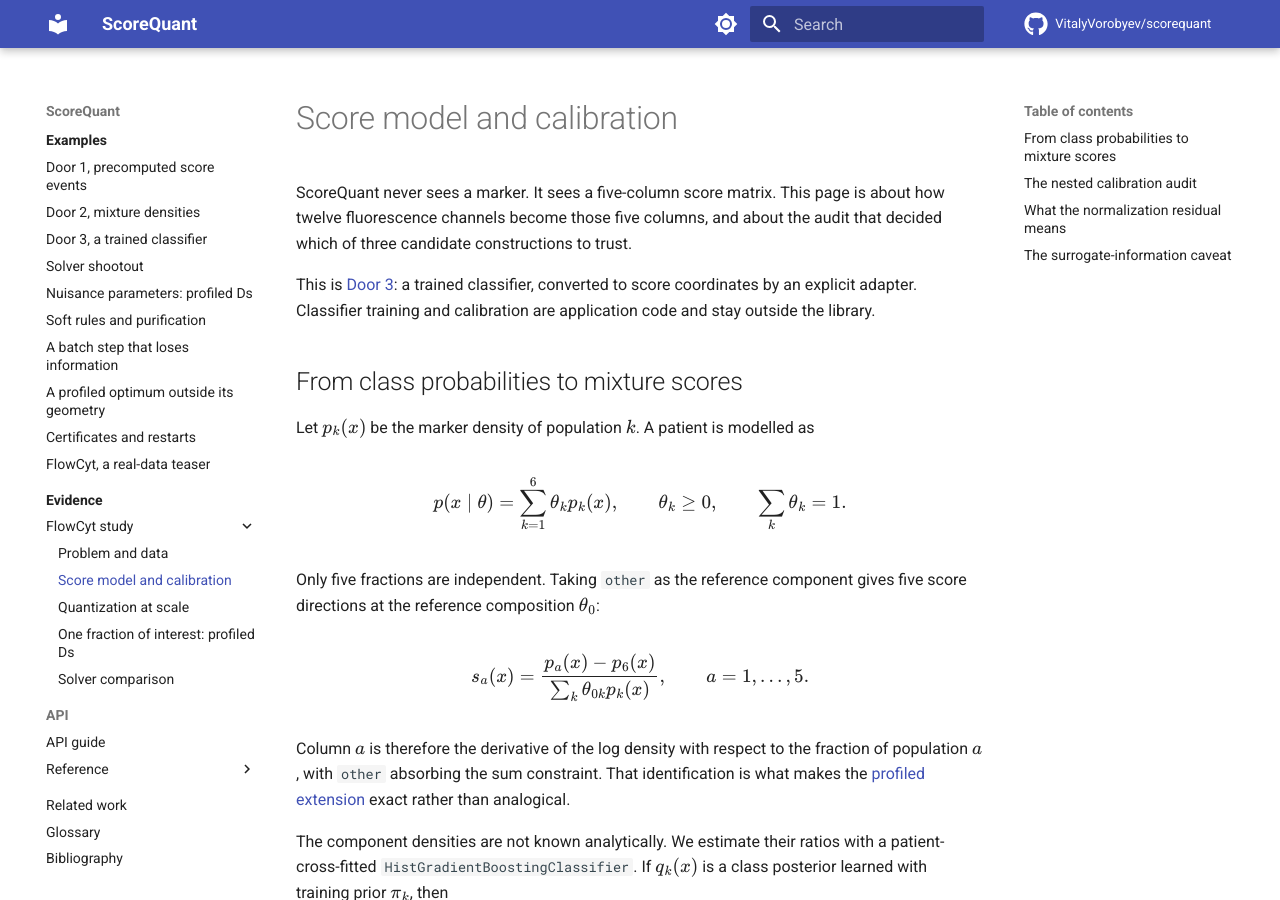
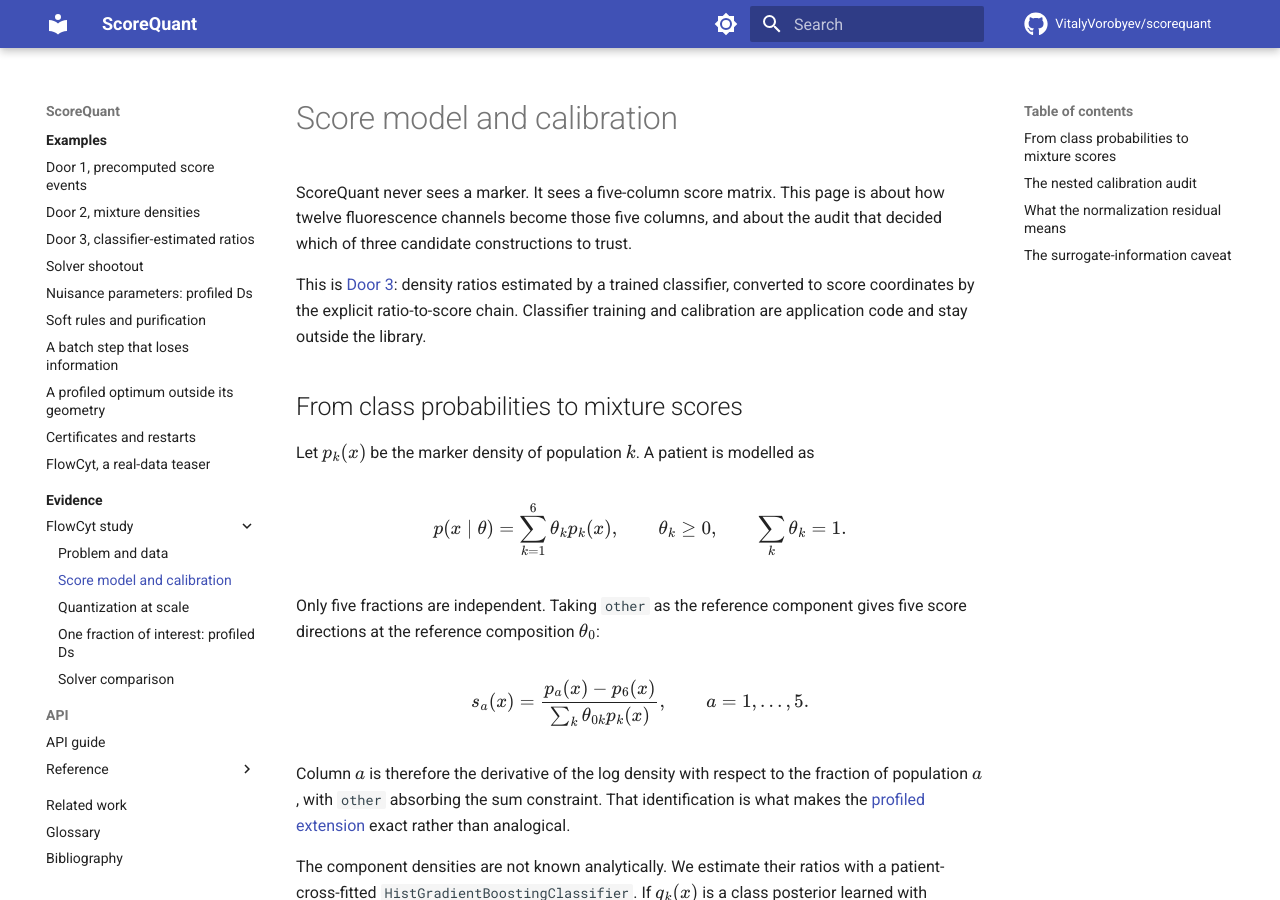
Before and after one commit to VitalyVorobyev/fisherbin, an MkDocs documentation site: the page built from docs/usecases/flowcyt/scores.md, in a window 1280 px wide and 900 px high. Built offline with MkDocs 1.6.1 and Material for MkDocs 9.7.7, drawn with Linux system fonts in a browser that asks for light colours; comment, search, counter and statistics services are not loaded.

Commit message:
Align remaining Door-3 headings with the density-ratio framing
Three headings and one nav label still equated Door 3 with the trained
classifier; retitle them to match the canonical "Door 3: density ratios"
with the classifier as one estimator. No inbound anchors referenced the
old headings.

Co-Authored-By: Claude Fable 5 <noreply@anthropic.com>
Claude-Session: https://claude.ai/code/session_01W8HwMa8B7Xfo3J14RikGVT

```diff
--- a/docs/usecases/flowcyt/scores.md
+++ b/docs/usecases/flowcyt/scores.md
@@ -4,9 +4,10 @@ ScoreQuant never sees a marker. It sees a five-column score matrix. This page is
 about how twelve fluorescence channels become those five columns, and about the
 audit that decided which of three candidate constructions to trust.
 
-This is [Door 3](../../examples/door3-classifier.md): a trained classifier,
-converted to score coordinates by an explicit adapter. Classifier training and
-calibration are application code and stay outside the library.
+This is [Door 3](../../examples/door3-classifier.md): density ratios estimated
+by a trained classifier, converted to score coordinates by the explicit
+ratio-to-score chain. Classifier training and calibration are application code
+and stay outside the library.
 
 ## From class probabilities to mixture scores
 
--- a/mkdocs.yml
+++ b/mkdocs.yml
@@ -65,7 +65,7 @@ nav:
       - Overview: examples/index.md
       - Door 1, precomputed score events: examples/door1-score-events.md
       - Door 2, mixture densities: examples/door2-mixture-densities.md
-      - Door 3, a trained classifier: examples/door3-classifier.md
+      - Door 3, classifier-estimated ratios: examples/door3-classifier.md
       - Solver shootout: examples/solver-shootout.md
       - "Nuisance parameters: profiled Ds": examples/nuisance-profiled-ds.md
       - Soft rules and purification: examples/soft-purification.md
```
Also changed, not shown: docs/book/ch04-scores-and-doors.md (+1 -1 lines), docs/examples/door3-classifier.md (+1 -1 lines).
